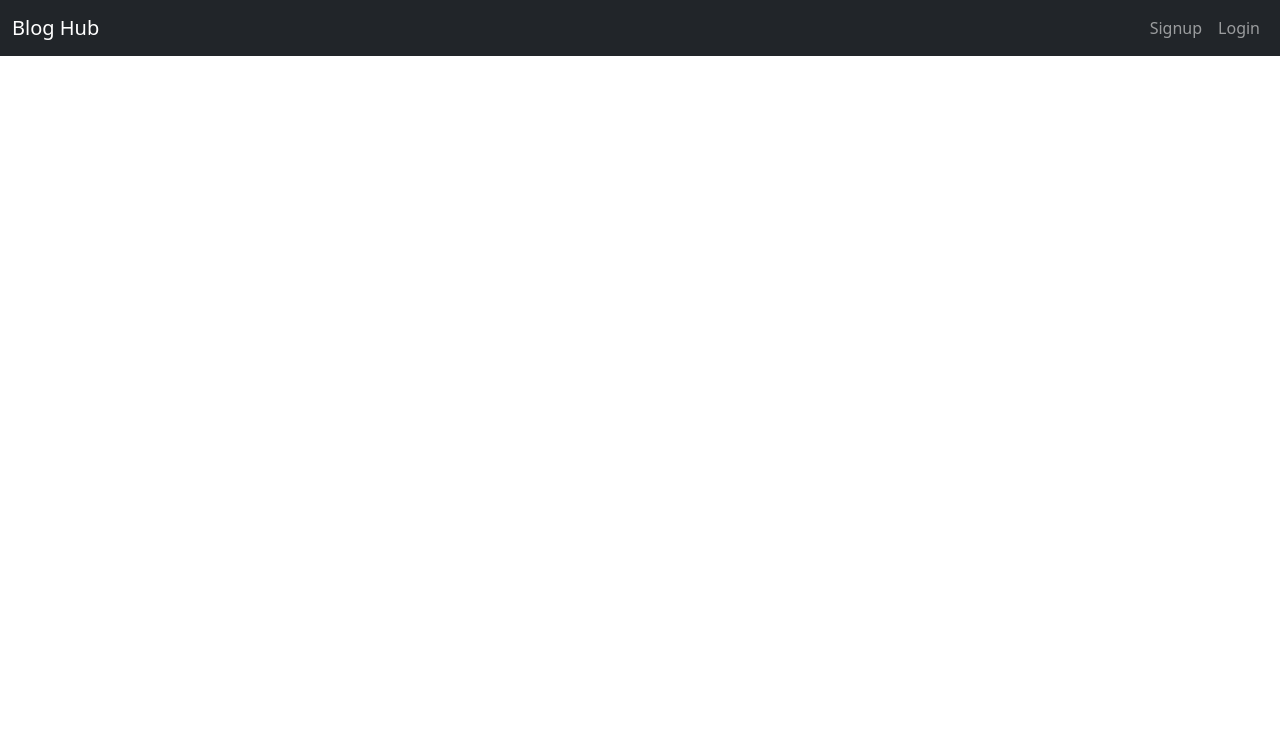
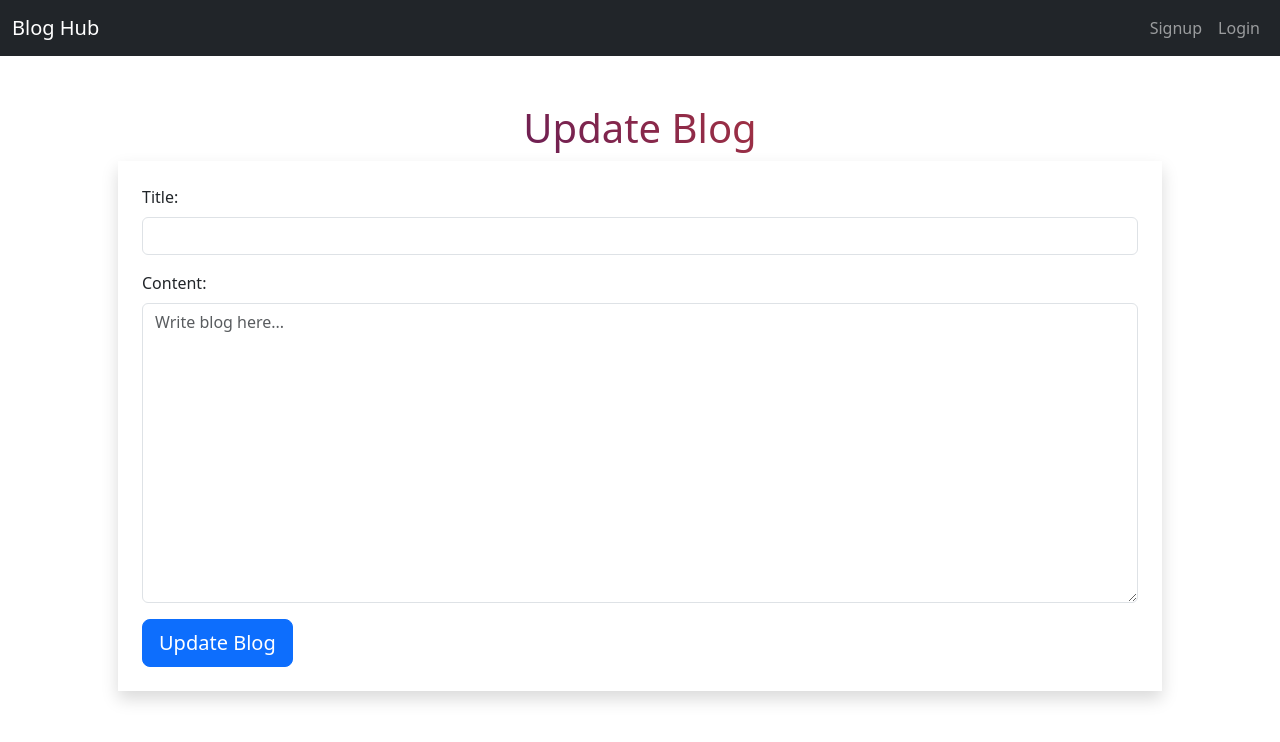
Before and after one commit to The-SP/task, a React (Create React App) app in the folder frontend/: page /blogs/1/update in a window 1280 px wide. Shown: the top 742 px of the page. Built offline with nearby package versions, Linux system fonts and the light colour scheme; no server answers.

Commit message:
Implement blog update and delete components

```diff
--- a/frontend/src/App.js
+++ b/frontend/src/App.js
@@ -4,7 +4,6 @@ import { BrowserRouter, Route, Routes } from "react-router-dom";
 import { AuthProvider } from "./context/AuthContext";
 
 import Navbar from "./components/Navbar";
-import Home from "./pages/Home";
 import Login from "./pages/user/Login";
 import Logout from "./pages/user/Logout";
 import Signup from "./pages/user/Signup";
@@ -13,6 +12,9 @@ import ResetPasswordConfirm from "./pages/user/ResetPasswordConfirm";
 // Blog
 import BlogList from "./pages/blog/BlogList";
 import BlogCreate from "./pages/blog/BlogCreate";
+import BlogDetail from "./pages/blog/BlogDetail";
+import BlogUpdate from "./pages/blog/BlogUpdate";
+import BlogDelete from "./pages/blog/BlogDelete";
 
 const App = () => (
   <BrowserRouter>
@@ -20,7 +22,7 @@ const App = () => (
       <Navbar />
 
       <Routes>
-        <Route exact path="/" element={<Home />} />
+        <Route exact path="/" element={<BlogList />} />
         {/* user pages */}
         <Route exact path="/login" element={<Login />} />
         <Route exact path="/logout" element={<Logout />} />
@@ -34,9 +36,9 @@ const App = () => (
         {/* Blog pages */}
         <Route exact path="/blogs" element={<BlogList />} />
         <Route exact path="/blogs/create" element={<BlogCreate />} />
-        {/* <Route exact path="/blogs/:id" element={<BlogDetail />} />
+        <Route exact path="/blogs/:id" element={<BlogDetail />} />
         <Route exact path="/blogs/:id/update" element={<BlogUpdate />} />
-        <Route exact path="/blogs/:id/delete" element={<BlogDelete />} /> */}
+        <Route exact path="/blogs/:id/delete" element={<BlogDelete />} />
       </Routes>
     </AuthProvider>
   </BrowserRouter>
--- a/frontend/src/pages/Home.js
+++ /dev/null
@@ -1,39 +0,0 @@
-import React, { useEffect, useState } from "react";
-import { Link } from "react-router-dom";
-import axiosInstance from "../axios_instance";
-
-const Home = () => {
-  const [current_user, setCurrentUser] = useState(null);
-  useEffect(() => {
-    axiosInstance
-      .get("auth/users/me/")
-      .then((res) => {
-        console.log("Current logged in user:", res.data);
-        setCurrentUser(res.data);
-      })
-      .catch((err) => console.log("Fetch logged in user error:", err));
-  }, []);
-
-  return (
-    <div className="container">
-      <div className="jumbotron mt-5">
-        {current_user && (
-          <>
-            <h1 className="display-4">Welcome, {current_user.name}</h1>
-            <Link to="/blogs" role="button" className="btn btn-success btn-lg">
-              Blogs
-            </Link>
-          </>
-        )}
-
-        {!current_user && (
-          <Link className="btn btn-primary btn-lg" to="/login" role="button">
-            Login
-          </Link>
-        )}
-      </div>
-    </div>
-  );
-};
-
-export default Home;
--- a/frontend/src/pages/blog/BlogDelete.js
+++ b/frontend/src/pages/blog/BlogDelete.js
@@ -0,0 +1,48 @@
+import { useState } from "react";
+import { useNavigate, useParams } from "react-router-dom";
+import axiosInstance from "../../axios_instance";
+
+const BlogDelete = () => {
+  const { id } = useParams();
+  const navigate = useNavigate();
+  const [isDeleting, setIsDeleting] = useState(false);
+  const [error, setError] = useState(null);
+
+  const handleDelete = () => {
+    setIsDeleting(true);
+    axiosInstance
+      .delete(`api/blogs/${id}/delete/`)
+      .then(() => {
+        setIsDeleting(false);
+        navigate("/blogs");
+      })
+      .catch((err) => {
+        setError(err);
+        setIsDeleting(false);
+      });
+  };
+
+  return (
+    <div className="container my-5">
+      <div className="card">
+        <div className="card-header">Delete Blog</div>
+        <div className="card-body">
+          {error && <p className="text-danger">{error.message}</p>}
+          <p>Are you sure you want to delete this blog?</p>
+          <button
+            className="btn btn-danger"
+            disabled={isDeleting}
+            onClick={handleDelete}
+          >
+            {isDeleting ? "Deleting..." : "Delete"}
+          </button>{" "}
+          <button className="btn btn-secondary" onClick={() => navigate(-1)}>
+            Go Back
+          </button>
+        </div>
+      </div>
+    </div>
+  );
+};
+
+export default BlogDelete;
--- /dev/null
+++ b/frontend/src/pages/blog/BlogDetail.js
@@ -0,0 +1,54 @@
+import { useEffect, useState } from "react";
+import { Link, useParams } from "react-router-dom";
+import axiosInstance from "../../axios_instance";
+
+const BlogDetail = () => {
+  const { id } = useParams();
+  const [blog, setBlog] = useState(null);
+
+  const options = {
+    year: "numeric",
+    month: "short",
+    day: "numeric",
+    hour: "numeric",
+    minute: "numeric",
+    hour12: true,
+  };
+
+  useEffect(() => {
+    axiosInstance
+      .get(`api/blogs/${id}/`)
+      .then((res) => {
+        console.log(res.data);
+        setBlog(res.data);
+      })
+      .catch((err) => console.log(err));
+  }, [id]);
+
+  if (!blog) return <></>;
+
+  return (
+    <div className="card container mt-5 shadow">
+      <div className="card-body">
+        <h5 className="card-title">{blog.title}</h5>
+        <p className="card-text">
+          <small className="text-muted">
+            By {blog.author} on{" "}
+            {Date(blog.date).toLocaleString("en-US", options)}
+          </small>
+        </p>
+        <p className="card-text">{blog.content}</p>
+        <div>
+          <Link to={`/blogs/${id}/update`} className="btn btn-primary me-2">
+            Update
+          </Link>
+          <Link to={`/blogs/${id}/delete`} className="btn btn-danger">
+            Delete
+          </Link>
+        </div>
+      </div>
+    </div>
+  );
+};
+
+export default BlogDetail;
--- a/frontend/src/pages/blog/BlogUpdate.js
+++ b/frontend/src/pages/blog/BlogUpdate.js
@@ -0,0 +1,72 @@
+import { useState, useEffect } from "react";
+import { useNavigate, useParams } from "react-router-dom";
+import axiosInstance from "../../axios_instance";
+
+const BlogUpdate = () => {
+  const navigate = useNavigate();
+  const { id } = useParams();
+  const [title, setTitle] = useState("");
+  const [content, setContent] = useState("");
+
+  useEffect(() => {
+    axiosInstance
+      .get(`api/blogs/${id}/update`)
+      .then((res) => {
+        setTitle(res.data.title);
+        setContent(res.data.content);
+      })
+      .catch((err) => console.log(err));
+  }, [id]);
+
+  const handleSubmit = (e) => {
+    e.preventDefault();
+    axiosInstance
+      .put(`api/blogs/${id}/update/`, { title, content })
+      .then((res) => {
+        console.log("Blog updated:", res.data.title);
+        navigate(`/blogs/${id}`);
+      })
+      .catch((err) => console.log("Form update error:", err));
+  };
+
+  return (
+    <div className="container p-5">
+      <h2 className="page-title text-center">Update Blog</h2>
+      <form onSubmit={handleSubmit} className="shadow p-3 p-md-4">
+        <div className="form-group mb-3">
+          <label className="form-label" htmlFor="title">
+            Title:
+          </label>
+          <input
+            type="text"
+            className="form-control"
+            id="title"
+            value={title}
+            onChange={(e) => setTitle(e.target.value)}
+            required
+          />
+        </div>
+        <div className="form-group mb-3">
+          <label className="form-label" htmlFor="content">
+            Content:
+          </label>
+          <textarea
+            type="text"
+            className="form-control"
+            placeholder="Write blog here..."
+            id="content"
+            style={{ height: "300px" }}
+            value={content}
+            onChange={(e) => setContent(e.target.value)}
+            required
+          />
+        </div>
+        <button type="submit" className="btn btn-lg btn-primary">
+          Update Blog
+        </button>
+      </form>
+    </div>
+  );
+};
+
+export default BlogUpdate;
```
